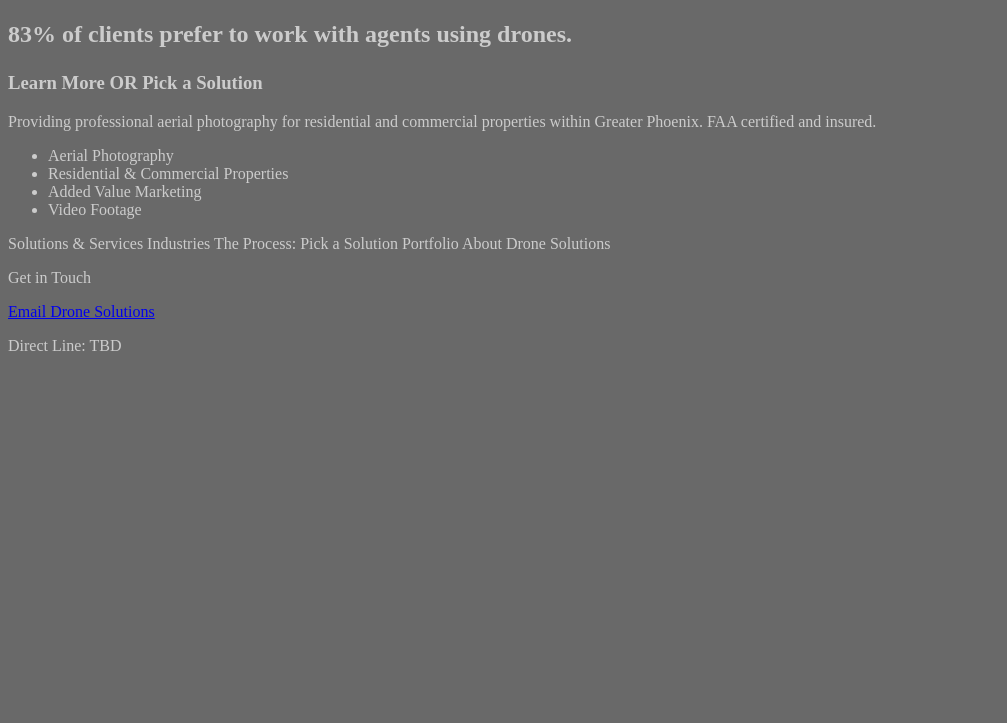
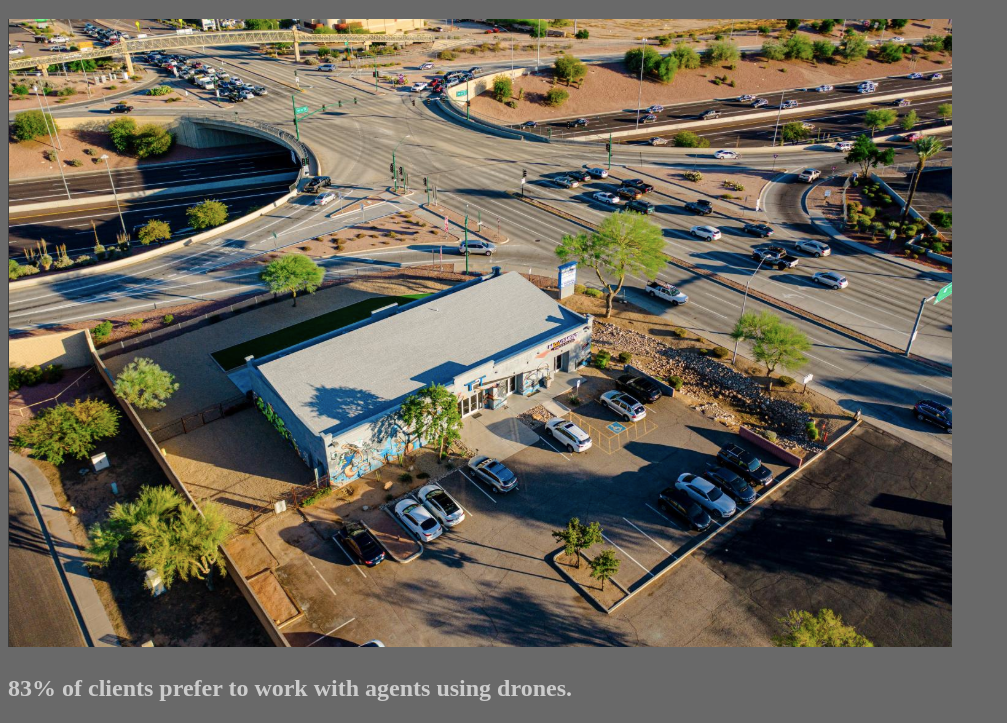
Before and after one commit to ashleylikens17/ashleylikens17.github.io, a plain HTML site: page unit_3/index.html in a window 1280 px wide. Shown: the part 61-784 px from the top of the page, without its empty margins (0-1007 px from the left). Drawn offline with Linux system fonts and the light colour scheme.

Commit message:
update html with image

```diff
--- a/unit_3/index.html
+++ b/unit_3/index.html
@@ -9,6 +9,8 @@
 <body>
 
 	<h1>Sun Drone Solutions</h1>
+
+	<img src="images/heroimage.png">
 
 	<h2> <p id="slogan">83% of clients prefer to work with agents using drones.</h2> </p>
 
```
